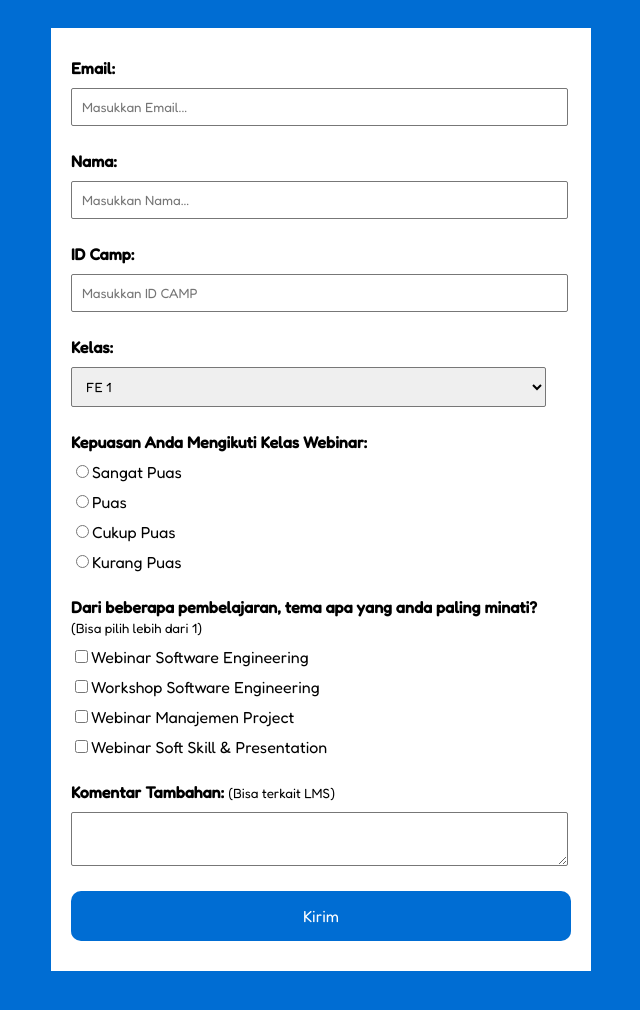
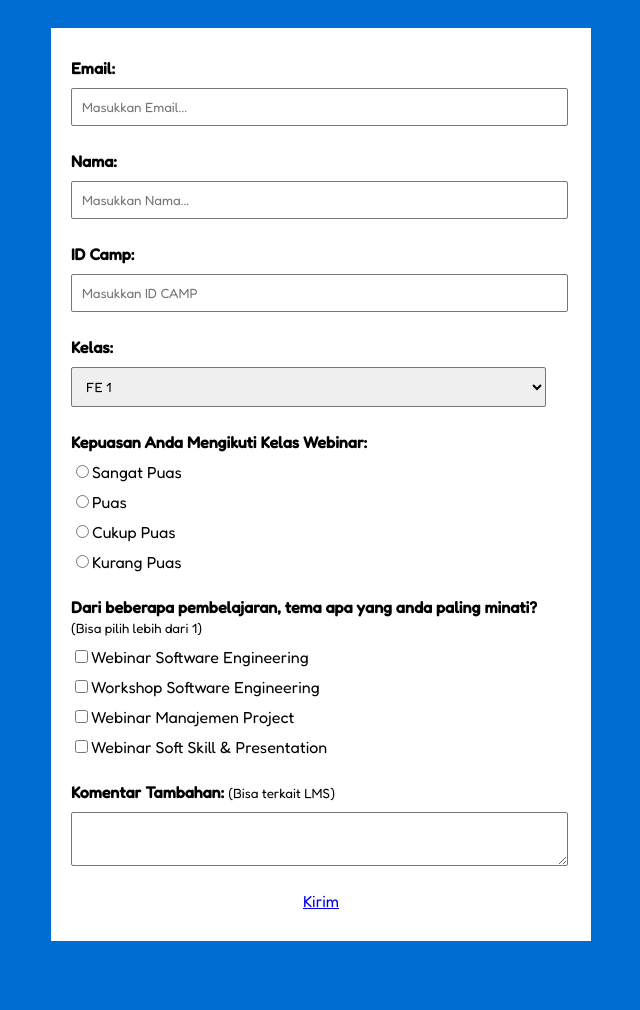
Before and after one commit to faizalajiw/latihan-rg, a plain HTML site: page HTML/index.html in a window 1280 px wide. Shown: the part 82-1092 px from the top of the page, without its empty margins (319-959 px from the left). Drawn offline with Linux system fonts and the light colour scheme.

Commit message:
add button link

```diff
--- a/HTML/index.html
+++ b/HTML/index.html
@@ -109,8 +109,6 @@
         <div class="form-input">
             <label for="comment">
                 <b>Komentar Tambahan:</b>
-
-
                 <small>(Bisa terkait LMS)</small>
             </label>
 
@@ -120,9 +118,7 @@
             </textarea>
         </div>
         <!-- Button -->
-        <button class="button" type="submit" value="submit">
-            Kirim
-        </button>
+        <a href="hasil.html" target="_blank">Kirim</a>
     </form>
 </body>
 </html>
```
